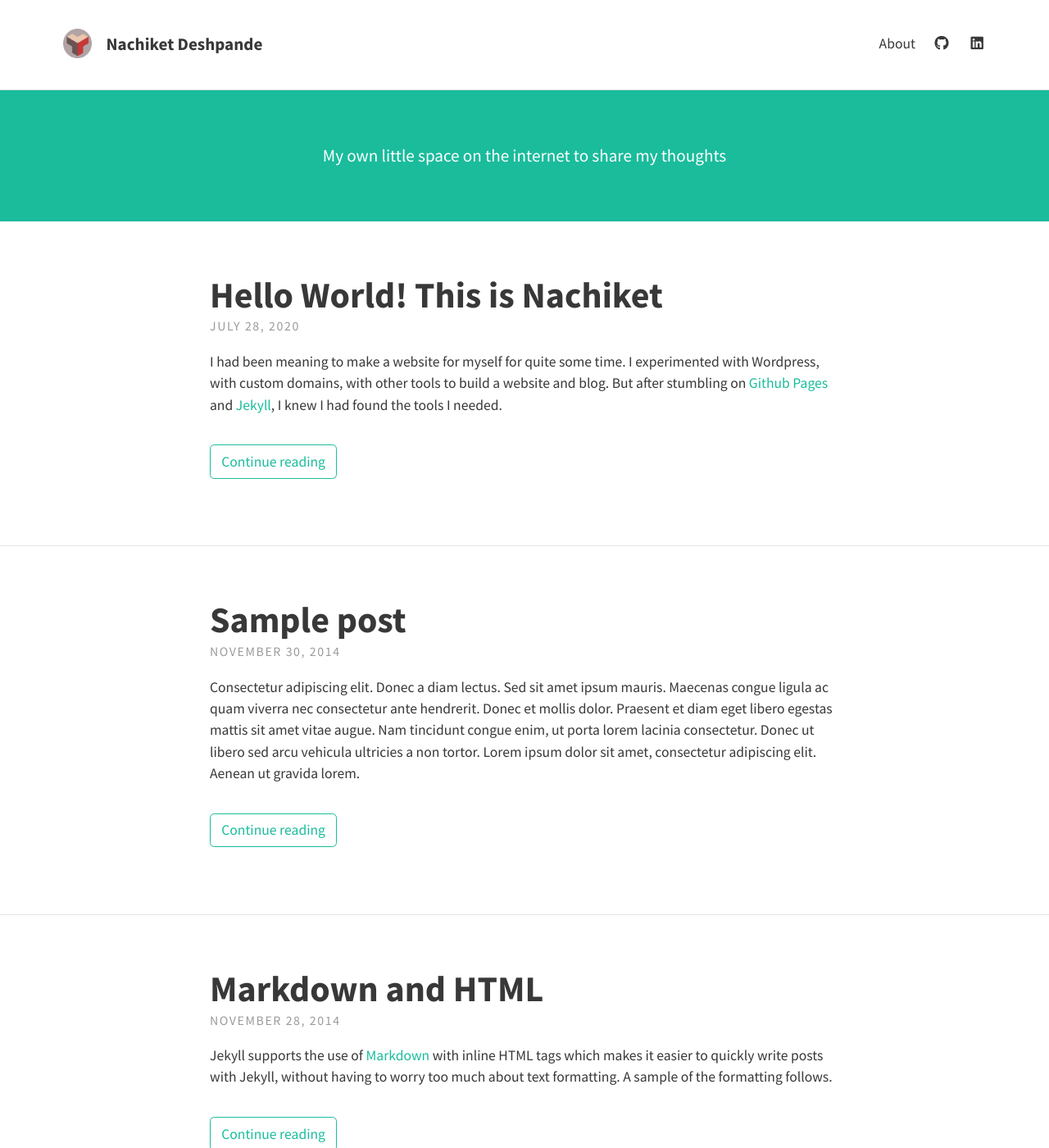
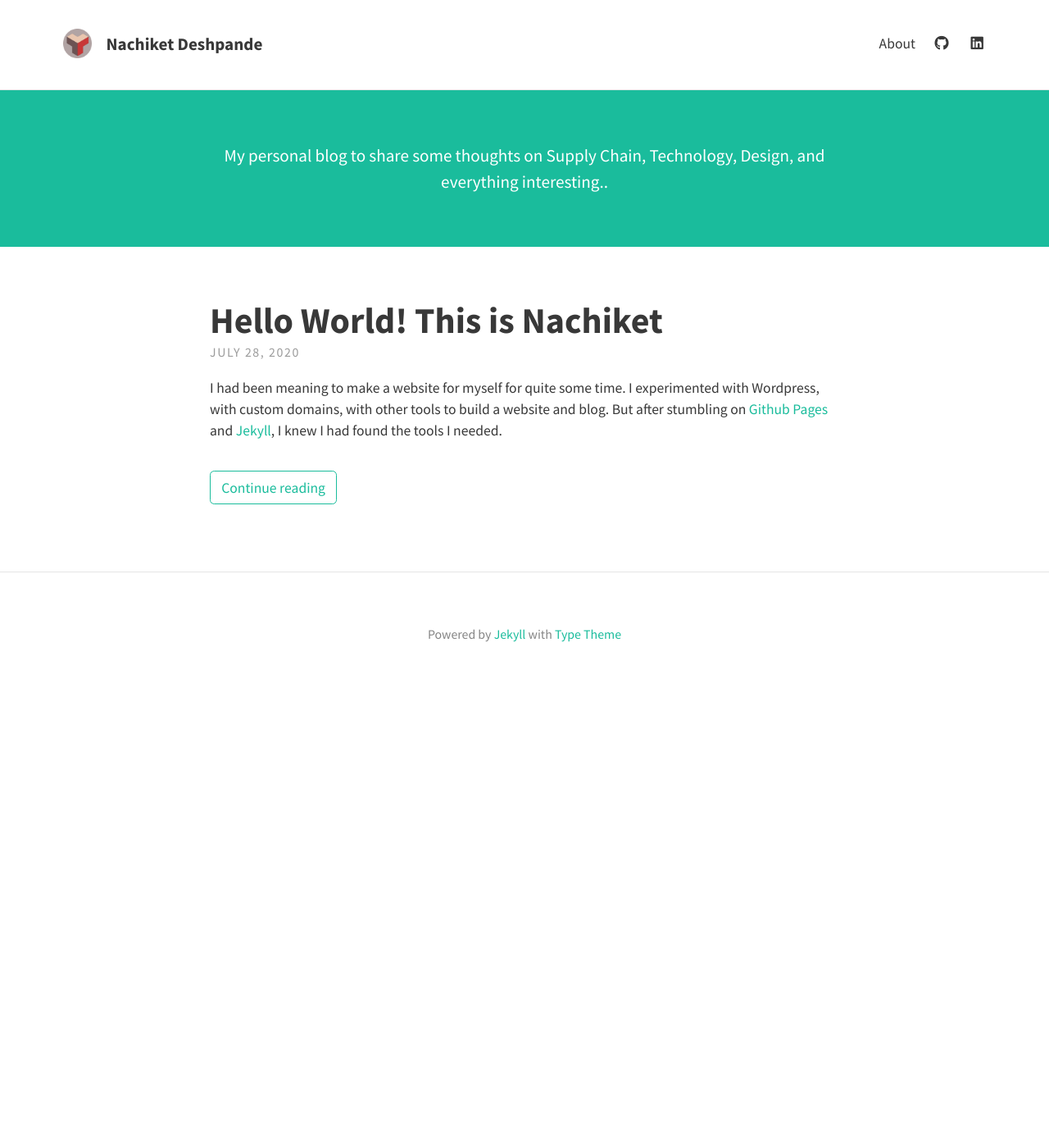
Before and after one commit to nachiketad/nachiketad.github.io, a Jekyll site: the page built from index.html, in a window 1280 px wide and 1400 px high. Shown: the whole window at 82% size. Built offline with Jekyll 4.4.1, drawn with Linux system fonts in a browser that asks for light colours; nearby versions of some CDN libraries; the list of posts is cut into pages by our own code.

```diff
--- a/_config.yml
+++ b/_config.yml
@@ -13,7 +13,7 @@ theme_settings:
 
   # Header and footer text
   header_text: >
-     <p>My own little space on the internet to share my thoughts</p>
+     <p>My personal blog to share some thoughts on Supply Chain, Technology, Design, and everything interesting..</p>
   header_text_feature_image:
   footer_text: >
    Powered by <a href="https://jekyllrb.com/">Jekyll</a> with <a href="https://github.com/rohanchandra/type-theme">Type Theme</a>
--- a/_posts/2014-11-28-markdown-and-html.md
+++ /dev/null
@@ -1,39 +0,0 @@
----
-layout: post
-title: Markdown and HTML
----
-
-Jekyll supports the use of [Markdown](http://daringfireball.net/projects/markdown/syntax) with inline HTML tags which makes it easier to quickly write posts with Jekyll, without having to worry too much about text formatting. A sample of the formatting follows.
-
-Tables have also been extended from Markdown:
-
-First Header  | Second Header
-------------- | -------------
-Content Cell  | Content Cell
-Content Cell  | Content Cell
-
-Here's an example of an image, which is included using Markdown:
-
-![Geometric pattern with fading gradient]({{ site.baseurl }}/assets/img/sample_feature_img_2.png)
-
-Highlighting for code in Jekyll is done using Pygments or Rouge. This theme makes use of Rouge by default.
-
-{% highlight js %}
-// count to ten
-for (var i = 1; i <= 10; i++) {
-    console.log(i);
-}
-
-// count to twenty
-var j = 0;
-while (j < 20) {
-    j++;
-    console.log(j);
-}
-{% endhighlight %}
-
-Type Theme uses KaTeX to display maths. Equations such as $$S_n = a \times \frac{1-r^n}{1-r}$$ can be displayed inline.
-
-Alternatively, they can be shown on a new line:
-
-$$ f(x) = \int \frac{2x^2+4x+6}{x-2} $$
--- a/_posts/2014-11-30-sample-post.md
+++ /dev/null
@@ -1,22 +0,0 @@
----
-layout: post
-title: Sample post
-tags: [test, sample]
----
-Consectetur adipiscing elit. Donec a diam lectus. Sed sit amet ipsum mauris. Maecenas congue ligula ac quam viverra nec consectetur ante hendrerit. Donec et mollis dolor. Praesent et diam eget libero egestas mattis sit amet vitae augue. Nam tincidunt congue enim, ut porta lorem lacinia consectetur. Donec ut libero sed arcu vehicula ultricies a non tortor. Lorem ipsum dolor sit amet, consectetur adipiscing elit. Aenean ut gravida lorem.
-
-* Consectetur adipiscing elit
-* Donec a diam lectus
-* Sed sit amet ipsum mauris
-
-Ut turpis felis, pulvinar a semper sed, adipiscing id dolor. Pellentesque auctor nisi id magna consequat sagittis. Curabitur dapibus enim sit amet elit pharetra tincidunt feugiat nisl imperdiet. Ut convallis libero in urna ultrices accumsan. Donec sed odio eros. Donec viverra mi quis quam pulvinar at malesuada arcu rhoncus. Cum sociis natoque penatibus et magnis dis parturient montes, nascetur ridiculus mus. In rutrum accumsan ultricies. Mauris vitae nisi at sem facilisis semper ac in est.
-
-Nunc diam velit, adipiscing ut tristique vitae, sagittis vel odio. Maecenas convallis ullamcorper ultricies. Curabitur ornare, ligula *semper consectetur sagittis*, nisi diam iaculis velit, id fringilla sem nunc vel mi. Nam dictum, odio nec pretium volutpat, arcu ante placerat erat, non tristique elit urna et turpis. Quisque mi metus, ornare sit amet fermentum et, tincidunt et orci. Fusce eget orci a orci congue vestibulum.
-
-Ut dolor diam, elementum et vestibulum eu, porttitor vel elit. Curabitur venenatis pulvinar tellus gravida ornare. Sed et erat faucibus nunc euismod ultricies ut id justo. Nullam cursus suscipit nisi, et ultrices justo sodales nec. Fusce venenatis facilisis lectus ac semper. Aliquam at massa ipsum. Quisque bibendum purus convallis nulla ultrices ultricies. Nullam aliquam, mi eu aliquam tincidunt, purus velit laoreet tortor, viverra pretium nisi quam vitae mi. Fusce vel volutpat elit. Nam sagittis nisi dui.
-
-> Suspendisse lectus leo, consectetur in tempor sit amet, placerat quis neque
-
-Etiam luctus porttitor lorem, sed suscipit est rutrum non. Curabitur lobortis nisl a enim congue semper. Aenean commodo ultrices imperdiet. Vestibulum ut justo vel sapien venenatis tincidunt.
-
-Phasellus eget dolor sit amet ipsum dapibus condimentum vitae quis lectus. Aliquam ut massa in turpis dapibus convallis. Praesent elit lacus, vestibulum at malesuada et, ornare et est. Ut augue nunc, sodales ut euismod non, adipiscing vitae orci. Mauris ut placerat justo. Mauris in ultricies enim. Quisque nec est eleifend nulla ultrices egestas quis ut quam. Donec sollicitudin lectus a mauris pulvinar id aliquam urna cursus. Cras quis ligula sem, vel elementum mi. Phasellus non ullamcorper urna.
```
Also changed, not shown: _posts/2020-07-28-First-Post.md (+0 -2 lines).
